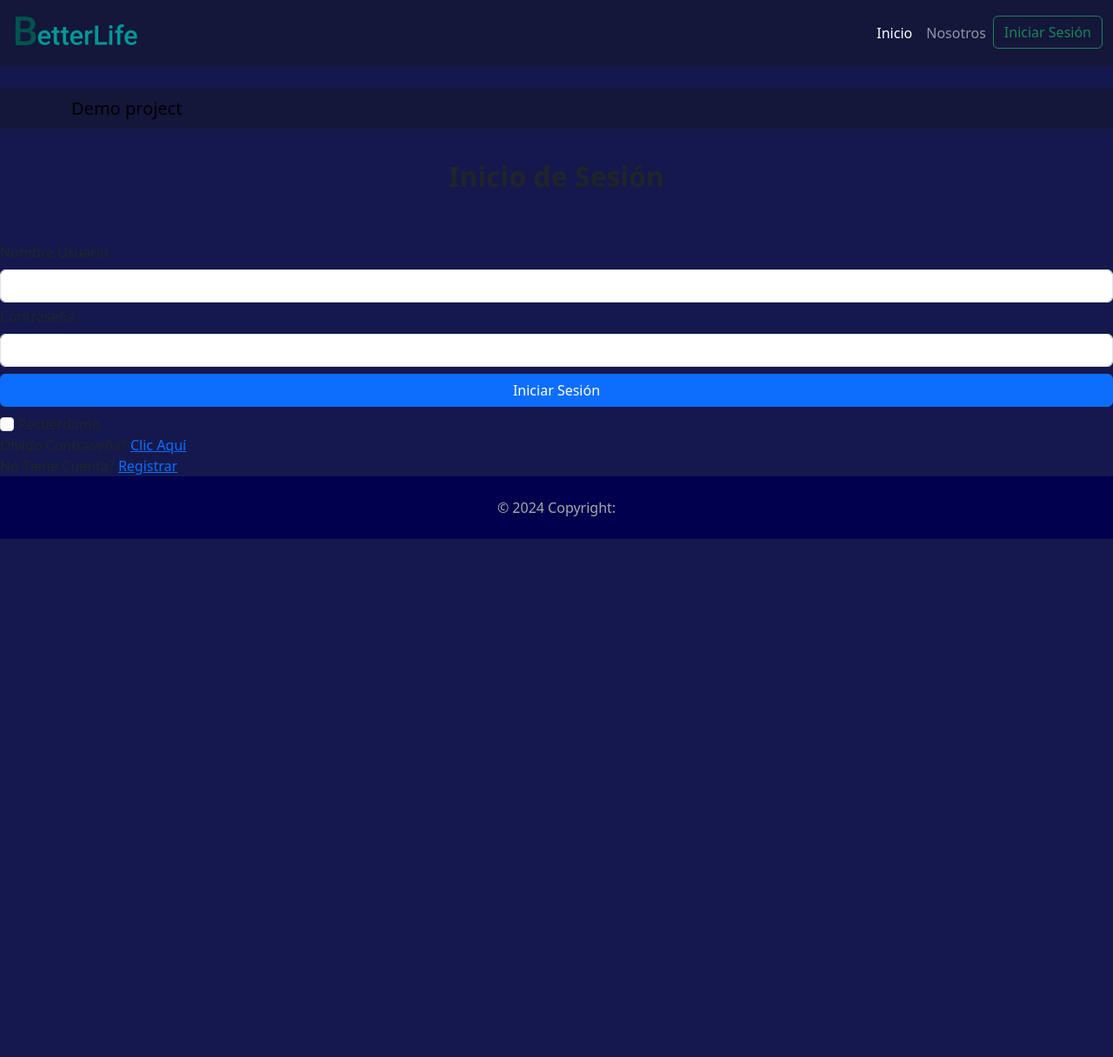
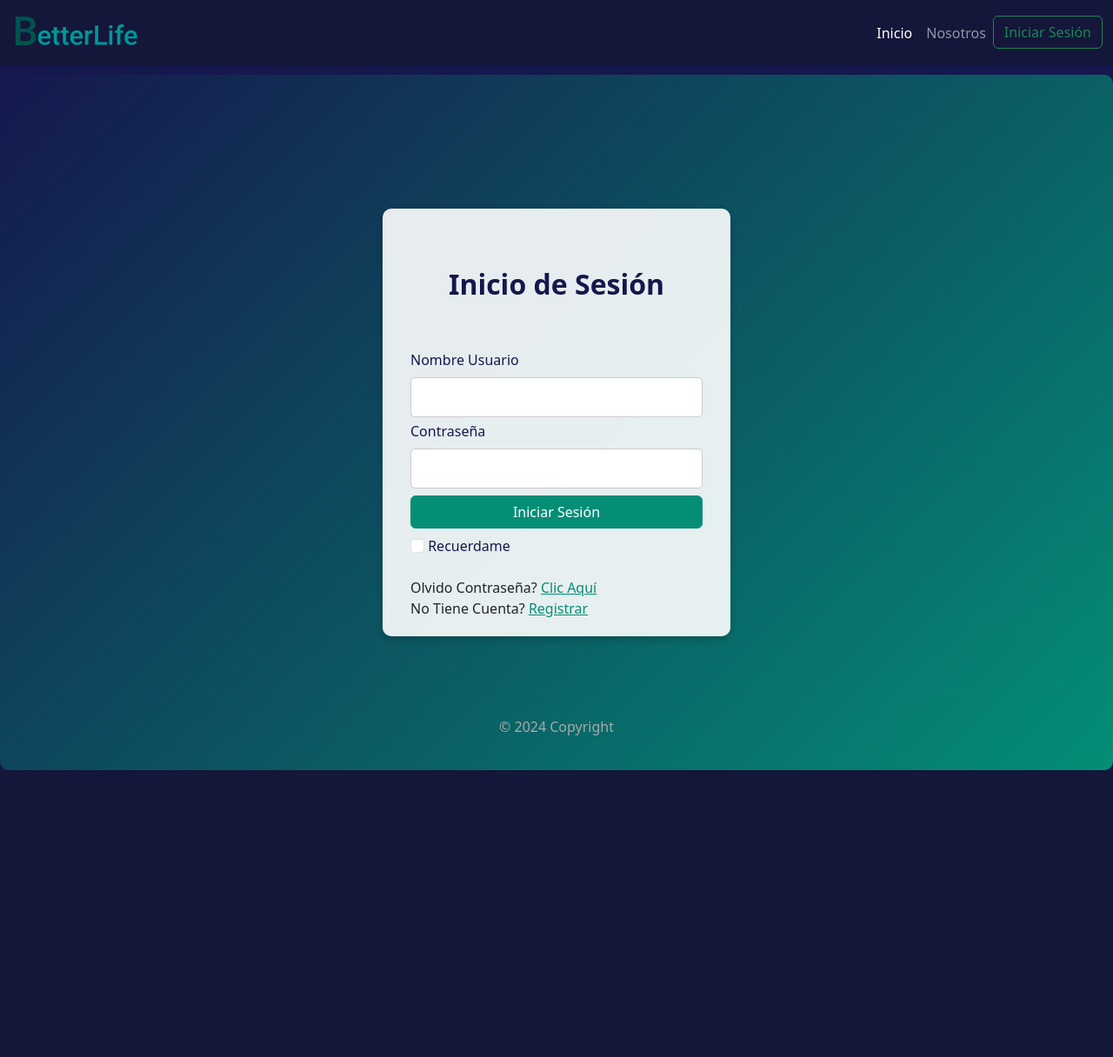
Before and after one commit to Sythrex/LifeBetterDjango, a Django app: page /login/ in a window 1280 px wide. Shown: the whole page at 87% size. After the commit the page ends 886 px from the top, so only its background shows below. Run offline with Django 5.2, Linux system fonts and the light colour scheme; some libraries are stand-ins or nearby versions.

Commit message:
Estilos en el login

```diff
--- a/LifeBetterApp/static/css/style.css
+++ b/LifeBetterApp/static/css/style.css
@@ -1,41 +1,59 @@
-body{
+/* Estilo general para el fondo del sitio */
+body {
   background-color: #15184d;
 }
 
+/* Contenedor principal del grid */
 .grid-container {
   display: grid;
   grid-template-columns: 1fr;
-  grid-template-areas: 'header' 'navigate'  'body'  'footer';
-  grid-template-rows: 76px 40px 1000px 70px;
+  grid-template-areas:
+    'header'
+    'navigate'
+    'body'
+    'footer';
+  grid-template-rows: 76px 40px auto 70px;
   min-height: 100vh;
-  grid-gap: 10px;
-  padding: none;
+  gap: 10px;
+  padding: 0;
 }
 
 .grid-header {
   grid-area: header;
-  background-color: aqua;
-
+  background-color: #048e76;
 }
 
-.navbar{
-
+.navbar {
   background-color: #14163a;
 }
 
+.btn-outline-custom {
+  color: #048e76; /* Color del texto */
+  border-color: #048e76; /* Color del borde */
+}
 
+/* Cambiar el color de fondo y el texto cuando el botón está activo o con el foco */
+.btn-outline-custom:hover,
+.btn-outline-custom:focus,
+.btn-outline-custom:active {
+    color: #ffffff; /* Color del texto al pasar el mouse */
+    background-color: #048e76; /* Color de fondo al pasar el mouse */
+    border-color: #048e76; /* Color del borde al pasar el mouse */
+}
 
-.navbar-collapse{
+.navbar-collapse {
   align-items: center;
   justify-content: space-between;
-
 }
-
-
 
 .grid-body {
   grid-area: body;
   background-color: #15184d;
+  display: flex;
+  flex-direction: column;
+  justify-content: center;
+  align-items: center;
+  padding: 20px;
 }
 
 .grid-navigate {
@@ -45,16 +63,19 @@
 
 .grid-footer {
   grid-area: footer;
-  background-color: #15184d;
-
+  background-color: #01004e;
+  color: darkgrey;
+  text-align: center;
 }
 
-.hero-h2{
-  color:#d0d0d0;
+.hero-h2 {
+  color: #d0d0d0;
+  font-size: 2em;
 }
-.hero-h3{
-  color: #048e76
 
+.hero-h3 {
+  color: #048e76;
+  font-size: 1.5em;
 }
 
 .hero-destacado1 {
@@ -62,9 +83,152 @@
 }
 
 .hero-destacado2 {
-  color:#d0d0d0;
+  color: #d0d0d0;
 }
 
-.edificio{
+.edificio {
   opacity: 40%;
+  max-width: 100%;
+  height: auto;
 }
+
+@media (max-width: 768px) {
+  .hero-h2 {
+    font-size: 1.5em;
+  }
+  .hero-h3 {
+    font-size: 1.2em;
+  }
+  .grid-body {
+    padding: 10px;
+  }
+}
+
+/* Estilo específico para la página de login */
+.login-page {
+  background: linear-gradient(135deg, #15184d 0%, #048e76 100%);
+  min-height: 100vh;
+  display: flex;
+  justify-content: center;
+  align-items: center;
+  margin: 0;
+  border-radius: 10px;
+  padding: 20px;
+}
+
+.login-container {
+  background: rgba(255, 255, 255, 0.9);
+  padding: 20px;
+  border-radius: 10px;
+  box-shadow: 0 4px 8px rgba(0, 0, 0, 0.2);
+  width: 90%;
+  max-width: 400px;
+}
+
+h2 {
+  color: #15184d;
+}
+
+.form-group {
+  margin-bottom: 1rem;
+}
+
+.form-label {
+  color: #15184d;
+}
+
+.form-control {
+  border-radius: 5px;
+  border: 1px solid #ccc;
+  padding: 10px;
+}
+
+.btn-primary {
+  background-color: #048e76;
+  border-color: #048e76;
+}
+
+.btn-primary:hover {
+  background-color: #036b5c;
+  border-color: #036b5c;
+}
+
+.form-check-label {
+  color: #15184d;
+}
+
+.help-block a {
+  color: #048e76;
+}
+
+.help-block a:hover {
+  color: #036b5c;
+}
+
+.footer {
+  text-align: center;
+  padding: 20px;
+  background-color: #01004e;
+  color: darkgrey;
+  width: 100%;
+}
+
+/* Estilo para la página Nosotros */
+.nosotros-page {
+  background-color: #15184d;
+  padding: 20px;
+  color: #d0d0d0; /* Gris claro para el texto */
+}
+
+.nosotros-page h1 {
+  color: #048e76; /* Dorado para el encabezado principal */
+  text-align: center;
+  margin-bottom: 20px;
+}
+
+.nosotros-page h3 {
+  color: #048e76; /* Verde oscuro para los encabezados de secciones */
+  margin-top: 20px;
+}
+
+.nosotros-page p {
+  color: #d0d0d0; /* Gris claro para el texto */
+  margin-bottom: 20px;
+}
+
+.nosotros-page .card {
+  background-color: #fff;
+  color: #15184d; /* Color de texto dentro de las tarjetas */
+}
+
+.nosotros-page .card img {
+  border-radius: 10px 10px 0 0; /* Bordes redondeados solo en la parte superior */
+}
+
+.nosotros-page .card h4 {
+  color: #048e76; /* Verde oscuro para los nombres del equipo */
+}
+
+.nosotros-page .card .card-text {
+  margin-bottom: 10px;
+}
+
+.nosotros-page .card-body p {
+  color: #15184d; /* Texto oscuro para la descripción del equipo */
+}
+
+.nosotros-page .row-cols-1 .col,
+.nosotros-page .row-cols-sm-2 .col,
+.nosotros-page .row-cols-md-3 .col {
+  margin-bottom: 20px;
+}
+
+.nosotros-page .container-fluid {
+  padding: 0 20px;
+}
+
+.nosotros-page .content {
+  padding: 20px;
+  background-color: rgba(255, 255, 255, 0.1); /* Fondo semitransparente para el contenido */
+  border-radius: 10px;
+}
--- a/LifeBetterApp/templates/componentes/header.html
+++ b/LifeBetterApp/templates/componentes/header.html
@@ -7,7 +7,7 @@
         </button>
         <div class="collapse navbar-collapse" id="navbar-Toggler">
             <a class="navbar-brand" href="#">
-                <img src="{% static '/img/logo/LOGOBETTERLIFE.png' %}" width="150" height="50" alt="deberia estar logo de la pagina web">
+                <img src="{% static '/img/logo/LOGOBETTERLIFE.png' %}" width="150" height="50" alt="">
             </a>
             <ul class="navbar-nav">
                 <li class="nav-item">
--- a/LifeBetterApp/templates/componentes/navigate.html
+++ b/LifeBetterApp/templates/componentes/navigate.html
@@ -9,31 +9,3 @@
 
 
 </ul>
-
-<div class="navbar navbar-inverse navbar-fixed-top" role="navigation">
-    <!-- Barra de navegación fija en la parte superior con estilo inverso -->
-    <div class="container"> <!-- Contenedor de la barra de navegación -->
-        <div class="navbar-header"> <!-- Encabezado de la barra de navegación -->
-            <a class="navbar-brand" href="#">Demo project</a> <!-- Marca de la barra de navegación -->
-        </div>
-
-        <div class="navbar-collapse collapse"> <!-- Contenido colapsable de la barra de navegación -->
-            <ul class="nav navbar-nav pull-right"> <!-- Lista de navegación alineada a la derecha -->
-                {% if request.user.is_authenticated %} <!-- Verifica si el usuario está autenticado -->
-                <li class='dropdown'>
-                    <a href='#' class='dropdown-toggle' data-toggle='dropdown'>Account
-                        <span class="caret"></span> <!-- Icono de caret para indicar el menú desplegable -->
-                    </a>
-                    <ul class='dropdown-menu' role='menu'> <!-- Menú desplegable de la cuenta -->
-                        <li><a href="#">Account Information</a></li> <!-- Enlace a la información de la cuenta -->
-                        <li><a href="/accounts/logout">Logout</a></li> <!-- Enlace para cerrar sesión -->
-                    </ul>
-                </li>
-                {% else %} <!-- Si el usuario no está autenticado -->
-                <li><a href="/accounts/register">Sign Up</a></li> <!-- Enlace para registrarse -->
-                <li><a href="/accounts/login">Login</a></li> <!-- Enlace para iniciar sesión -->
-                {% endif %}
-            </ul>
-        </div><!--/.navbar-collapse -->
-    </div>
-</div>
--- a/LifeBetterApp/templates/index.html
+++ b/LifeBetterApp/templates/index.html
@@ -1,10 +1,10 @@
 {% load static %}
-
 <!DOCTYPE html>
 <html lang="en">
 
 <head>
     <meta charset="UTF-8">
+    <meta http-equiv="X-UA-Compatible" content="IE=edge">
     <meta name="viewport" content="width=device-width, initial-scale=1.0">
 
     <title>{% block title %} {% endblock %}</title>
@@ -15,28 +15,26 @@
 
 </head>
 
-
 <body>
     <div class="grid-container">
         <!-- Header -->
-        <div class="grid-header">{% include 'componentes/header.html'%}
-        </div>
-        <!-- Menu lateral????????-->
-        <div class="grid-navigate">{% include 'componentes/navigate.html'%}
-        </div>
-        <!-- CONTENEDOR DE PAGINAS -->
-        <div class="grid-body">
+        <div class="grid-header">{% include 'componentes/header.html' %}</div>
+
+        <!-- Contenedor de paginas -->
+        <div>
             {% block body %}
 
             {% endblock %}
+        </div>
 
+    </div>
+
+    <br>
     <!-- Footer -->
-        <footer>
-            <div class="text-center p-4" style="background-color: #01004e; color:darkgrey">
-                © 2024 Copyright:
-            </div>
+    <div>
+        <footer class="grid-footer">
+            © 2024 Copyright
         </footer>
-
     </div>
 
     <!-- Enlace a la hoja de JavaScript -->
@@ -44,4 +42,5 @@
     <script src="{% static 'js/myjs.js' %}"></script>
 
 </body>
+
 </html>
--- a/LifeBetterApp/templates/sitio/login.html
+++ b/LifeBetterApp/templates/sitio/login.html
@@ -3,7 +3,9 @@
 {% block title %} LB | Login {% endblock %}
 
 {% block body %}
-<div class="row"> <!-- Contenedor principal -->
+
+<div class="login-page"> <!-- Aplicar la clase login-page -->
+  <div class="login-container row"> <!-- Contenedor principal del login -->
     <h2 class="fw-bold text-center py-5">Inicio de Sesión</h2>
     <div>
       <!-- Formulario de inicio de sesión -->
@@ -29,15 +31,18 @@
           <input class="form-check-input" type="checkbox" name="remember"> Recuerdame
         </label>
       </form>
-
+      <div class="links">
+        <br>
         <div class="help-block"> <!-- recuperación de contraseña -->
           Olvido Contraseña? <a href="#">Clic Aquí</a>
         </div>
         <div class="help-block"> <!-- registro -->
           No Tiene Cuenta? <a href="#">Registrar</a>
         </div>
-
+      </div>
+    </div>
   </div>
 </div>
 
+
 {% endblock %}
```
Also changed, not shown: LifeBetterApp/templates/sitio/home.html (+8 -12 lines), LifeBetterApp/templates/sitio/nosotros.html (+21 -17 lines), LifeBetterApp/static/img/nosotros/Alejandra_Perez.jpg (added). Lines whose indentation alone changed are shown as unchanged.
